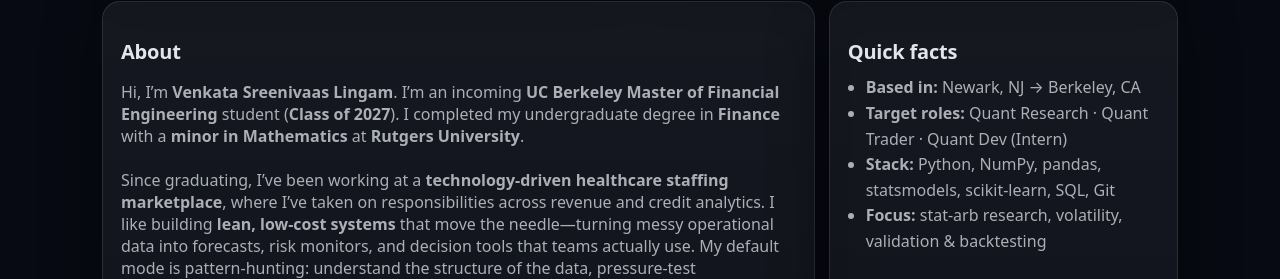
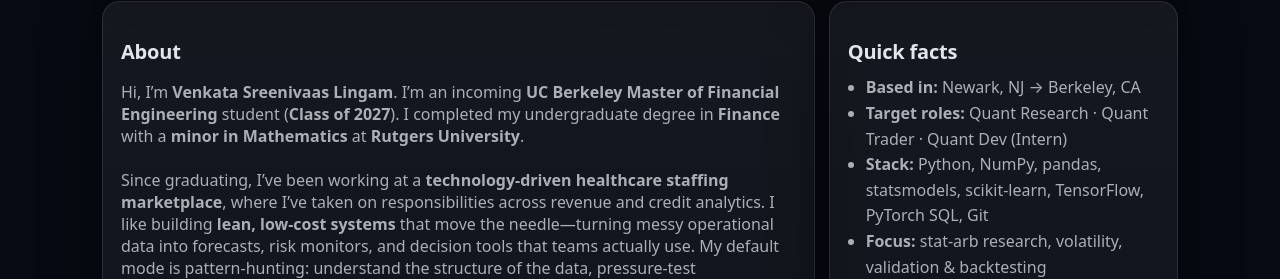
Before and after one commit to lvsreenivaas/lvsreenivaas.github.io, a plain HTML site: page index.html in a window 1280 px wide. Shown: the part 837-1116 px from the top of the page. Drawn offline with Linux system fonts and the light colour scheme.

Commit message:
Update index.html

```diff
--- a/index.html
+++ b/index.html
@@ -440,7 +440,7 @@
           <ul class="list">
             <li><b>Based in:</b> Newark, NJ → Berkeley, CA</li>
             <li><b>Target roles:</b> Quant Research · Quant Trader · Quant Dev (Intern)</li>
-            <li><b>Stack:</b> Python, NumPy, pandas, statsmodels, scikit-learn, SQL, Git</li>
+            <li><b>Stack:</b> Python, NumPy, pandas, statsmodels, scikit-learn, TensorFlow, PyTorch SQL, Git</li>
             <li><b>Focus:</b> stat-arb research, volatility, validation & backtesting</li>
           </ul>
         </div>
```
